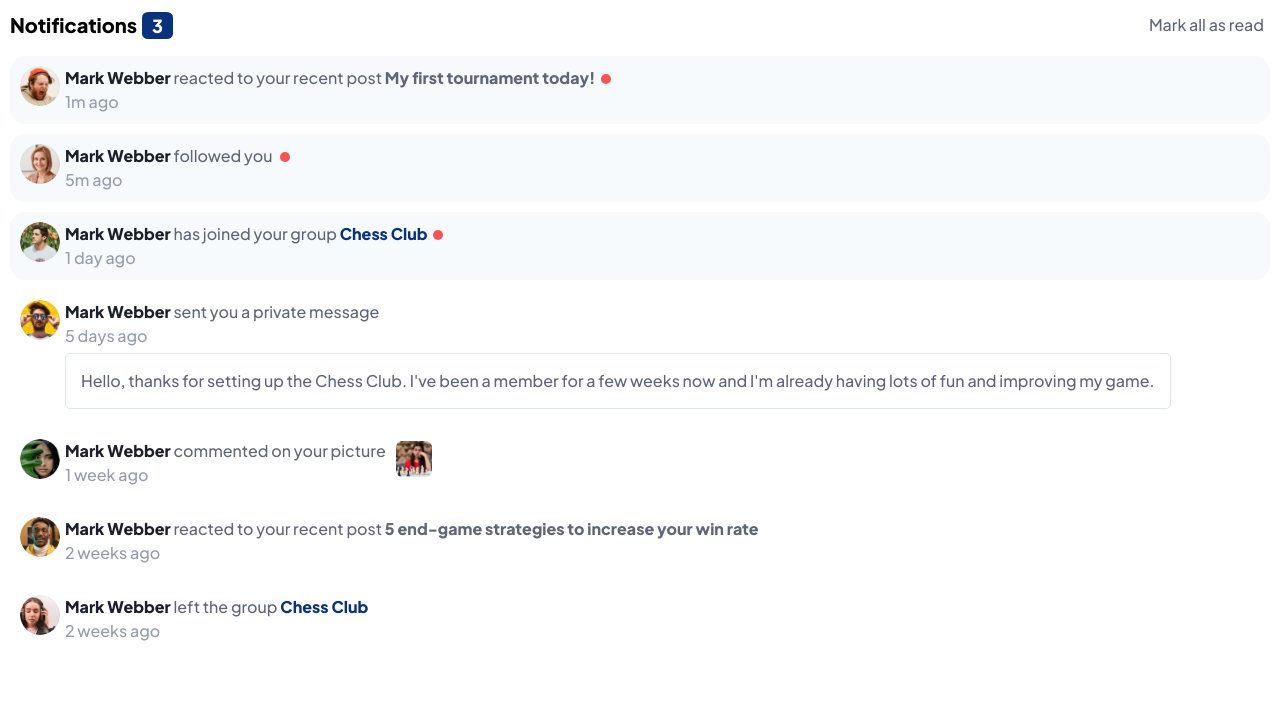
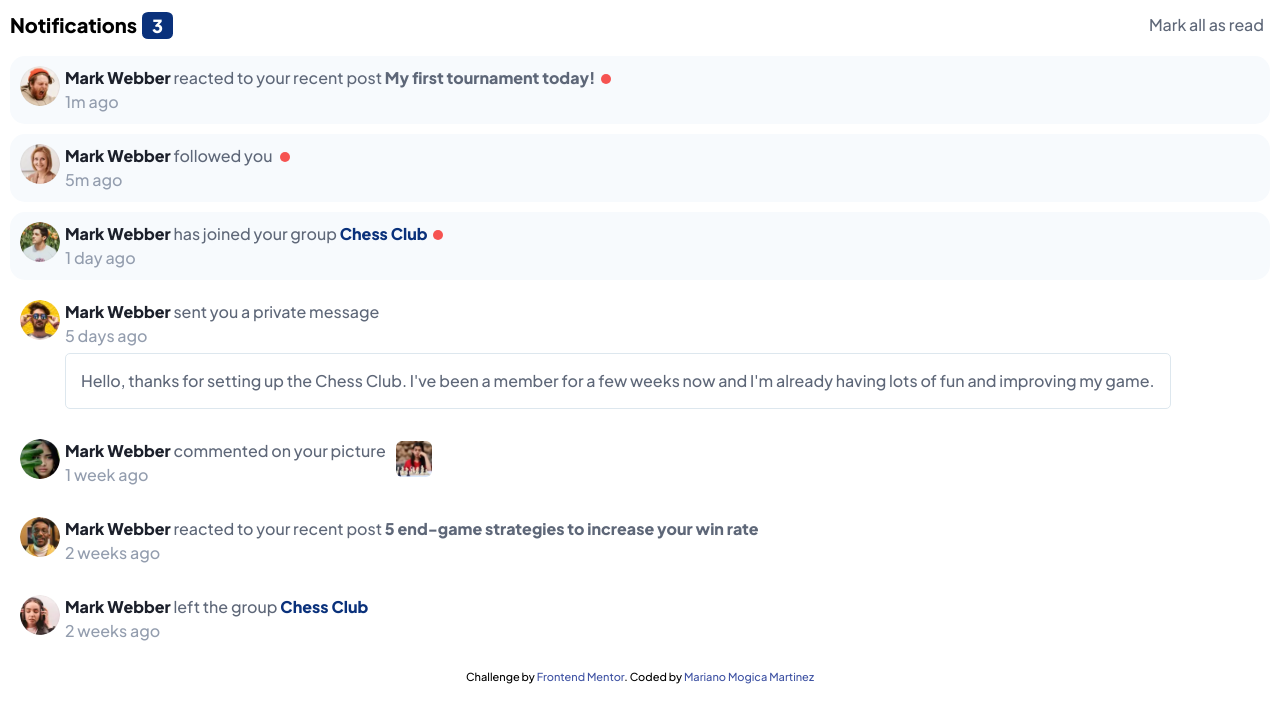
Before and after one commit to Mariano7M/fm-notifications-page, a React (Vite) app: page / in a window 1280 px wide. Shown: the top 722 px of the page. Built offline with nearby package versions, Linux system fonts and the light colour scheme.

Commit message:
Feat: adding footer for the page

```diff
--- a/src/App.jsx
+++ b/src/App.jsx
@@ -1,5 +1,6 @@
+import Footer from './components/Footer'
 import NotificationList from './components/NotificationsList'
-import Header from './components/NotificationHeader'
+import NotificationHeader from './components/NotificationHeader'
 import './App.css'
 import { useState } from 'react'
 
@@ -71,7 +72,6 @@ const initialNotifications = [
 
 function App() {
 	const [notifications, setNotifications] = useState(initialNotifications)
-	console.log('🚀 ~ file: App.jsx:74 ~ App ~ notifications:', notifications)
 	const newNotificationsCount = notifications.filter(
 		notification => !notification.isRead
 	).length
@@ -92,7 +92,8 @@ function App() {
 
 	return (
 		<div className='app'>
-			<Header
+			<div className='app__notifications'>
+				<NotificationHeader
 					notificationsCount={newNotificationsCount}
 					handleMarkAsRead={handleMarkAsRead}
 				/>
@@ -100,6 +101,8 @@ function App() {
 					<NotificationList notifications={notifications} />
 				</main>
 			</div>
+			<Footer />
+		</div>
 	)
 }
 
--- /dev/null
+++ b/src/components/Footer.css
@@ -0,0 +1,9 @@
+.footer {
+	font-size: 11px;
+	text-align: center;
+}
+
+.footer a {
+	color: rgb(62, 82, 163);
+	text-decoration: none;
+}
--- /dev/null
+++ b/src/components/Footer.jsx
@@ -0,0 +1,17 @@
+import './Footer.css'
+
+export default function Footer() {
+	return (
+		<footer className='footer'>
+			Challenge by
+			<a
+				href='https://www.frontendmentor.io?ref=challenge'
+				target='_blank'
+				rel='noreferrer'>
+				&nbsp;Frontend Mentor
+			</a>
+			. Coded by
+			<a href='https://github.com/Mariano7M'>&nbsp;Mariano Mogica Martinez</a>
+		</footer>
+	)
+}
```
Lines whose indentation alone changed are shown as unchanged.
